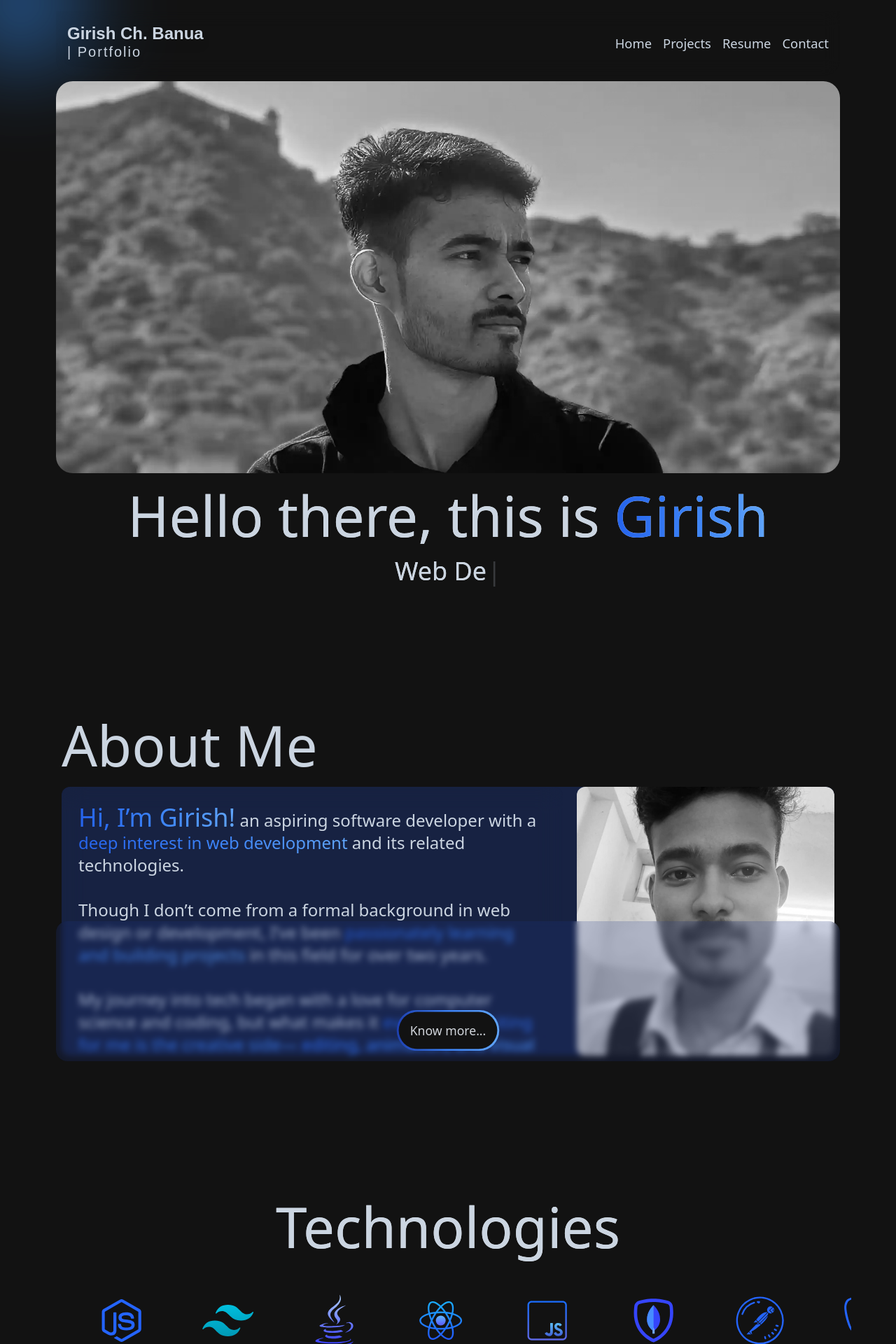
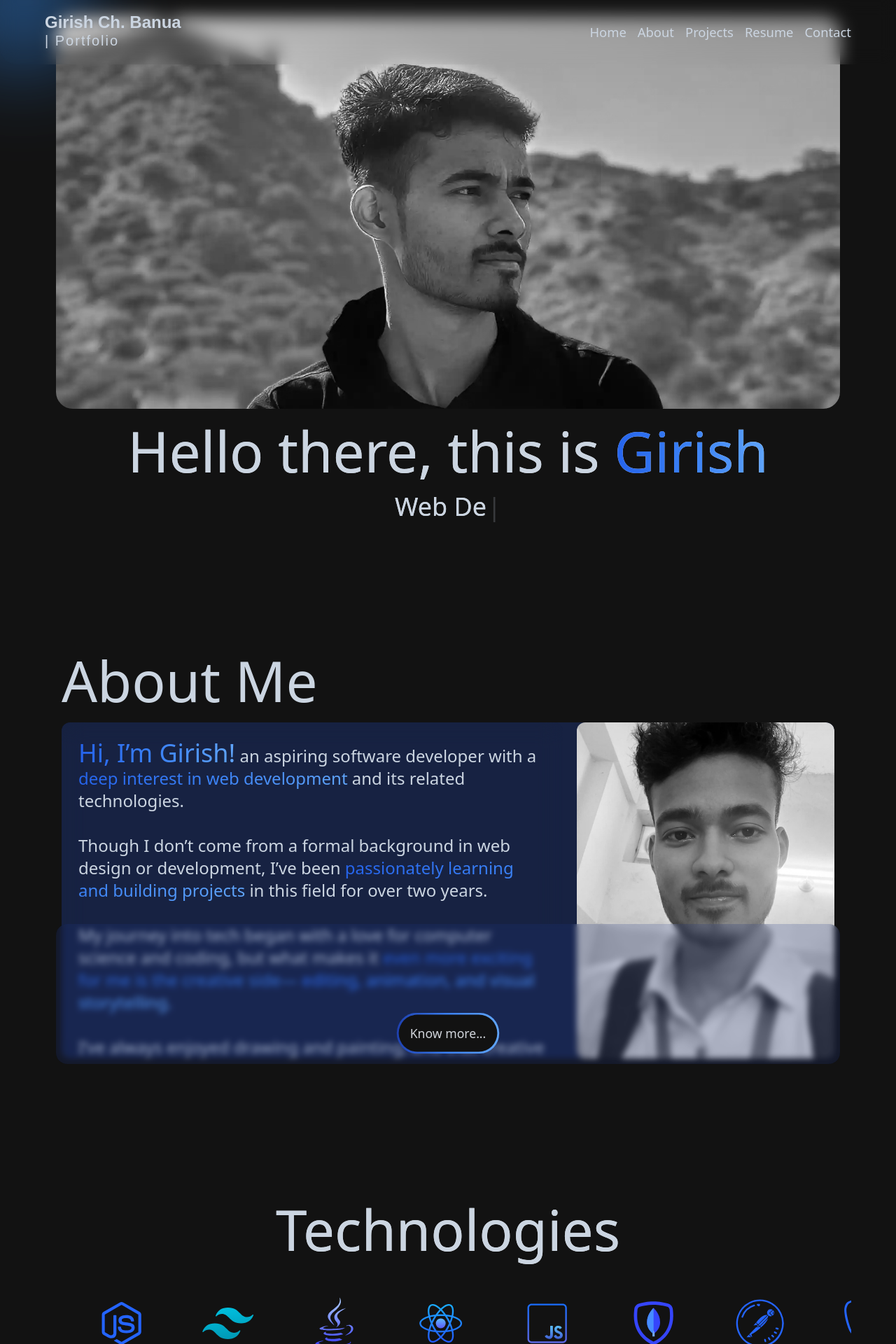
Before and after one commit to Girishbanua/personalPortfolio, a React (Vite) app: page / in a window 1280 px wide. Shown: the top 1920 px of the page at 70% size. Built offline with nearby package versions, Linux system fonts and the light colour scheme; a web font is replaced by a local one.

Commit message:
navbar fixed and some layouts like aboutme tweaked in height

```diff
--- a/src/About.jsx
+++ b/src/About.jsx
@@ -15,7 +15,7 @@ export const AboutMeComp = ({ height }) => {
   <div className="bg-blue-900/40 overflow-hidden rounded-xl flex flex-col-reverse sm:flex-col md:flex-row gap-5">
 
     {/* TEXT SECTION */}
-    <div className={`flex-1 p-6 backdrop-blur-lg rounded-xl text-2xl font-light ${height ? "max-h-[24rem] overflow-hidden" : "h-fit"} text-wrap `}>
+    <div className={`flex-1 p-6 backdrop-blur-lg rounded-xl text-2xl font-light ${height ? "max-h-[30rem] overflow-hidden" : "h-fit"} text-wrap `}>
       <b className="blueGradientText text-4xl">Hi, I’m Girish!</b> an
       aspiring software developer with a{" "}
       <b className="blueGradientText">deep interest in web development</b> and its related technologies.
@@ -36,12 +36,12 @@ export const AboutMeComp = ({ height }) => {
     </div>
 
     {/* IMAGE SECTION */}
-    <div className="flex-shrink-2 md:w-1/3 w-full sm:max-h-[24rem] md:h-full ">
+    <div className="flex-shrink-2 md:w-1/3 w-full sm:max-h-[30rem] md:h-full ">
       <img
         src="/selfie.webp"
         alt="profile image"
         loading="lazy"
-        className={`grayscale rounded-xl w-full object-cover sm:object-[25%_37%] ${height ? "sm:max-h-[24rem]" : "h-full"} `}
+        className={`grayscale rounded-xl w-full object-cover sm:object-[25%_37%] ${height ? "sm:max-h-[30rem]" : "h-full"} `}
       />
     </div>
   </div>
--- a/src/Home.jsx
+++ b/src/Home.jsx
@@ -15,7 +15,7 @@ const Home = () => {
   return (
     <div className=" grayGradientText p-2 sm:p-4 Container w-[100vw] overflow-hidden">
       <div className="blurBG bg-blue-600 h-11 w-11 scale-[3] -z-10 rounded-full filter blur-xl brightness-150 absolute left-2 -top-4"></div>
-      <nav>
+      <nav className="fixed top-0 left-0 right-0 sm:px-16 ">
         <h1
           onClick={handleNav}
           className="text-2xl drop-shadow-lg leading-6 cursor-pointer sm:3xl font-elegant font-semibold sm:z-10"
@@ -58,6 +58,7 @@ const Home = () => {
           <div className=" absolute -right-5 top-0 p-9 bg-darkBg w-[75%] h-screen rounded-l-3xl backdrop-blur-xl ">
             <ul className="flex flex-col gap-10 my-16 text-xl ">
               <li>Home</li>
+              <li onClick={() => navigate("/about")}>About</li>
               <li>Projects</li>
               <li>Resume</li>
               <li>Contact</li>
@@ -68,6 +69,7 @@ const Home = () => {
         <div className="sm:block hidden">
           <ul className="flex gap-4">
             <li>Home</li>
+            <li>About</li>
             <li>Projects</li>
             <li>Resume</li>
             <li>Contact</li>
```
Also changed, not shown: 1 other file (tests, documents, lock files or other folders).
